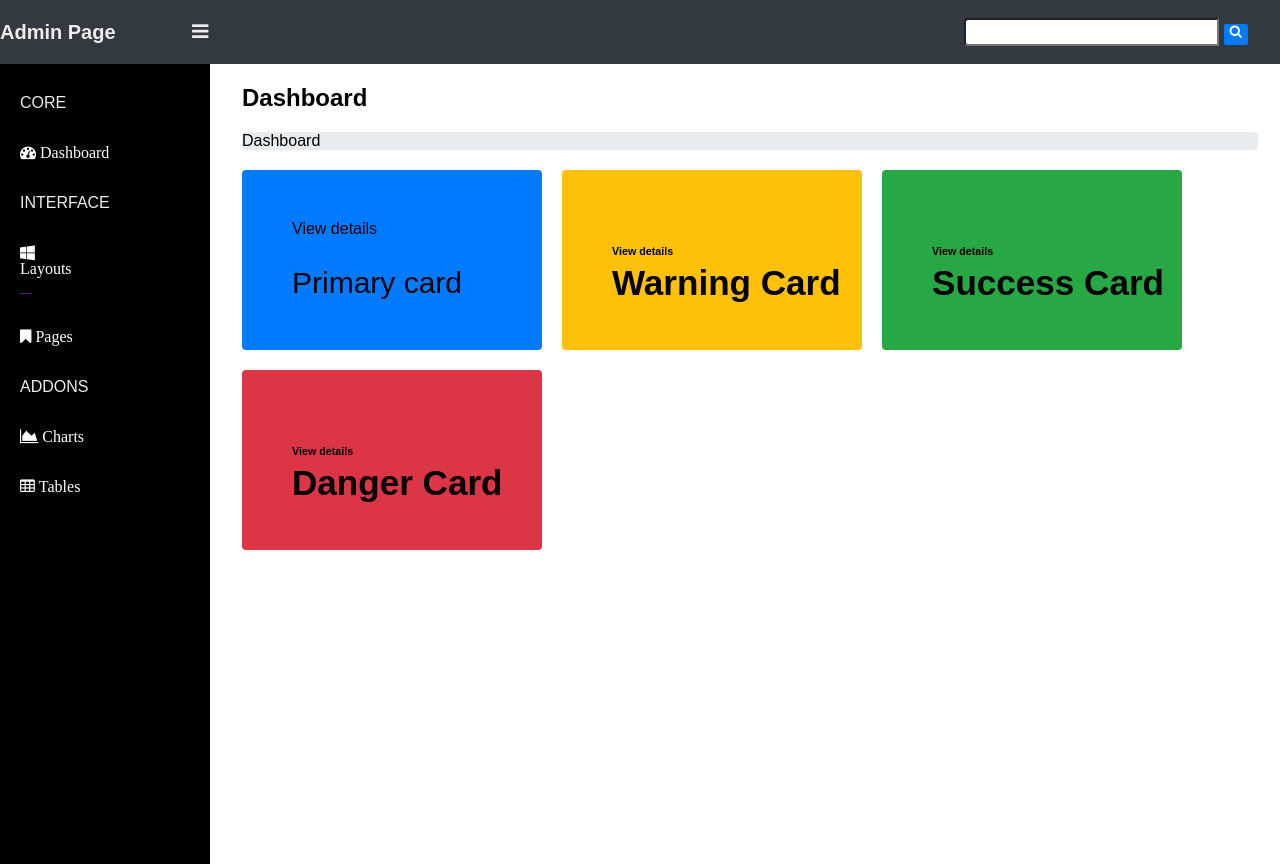
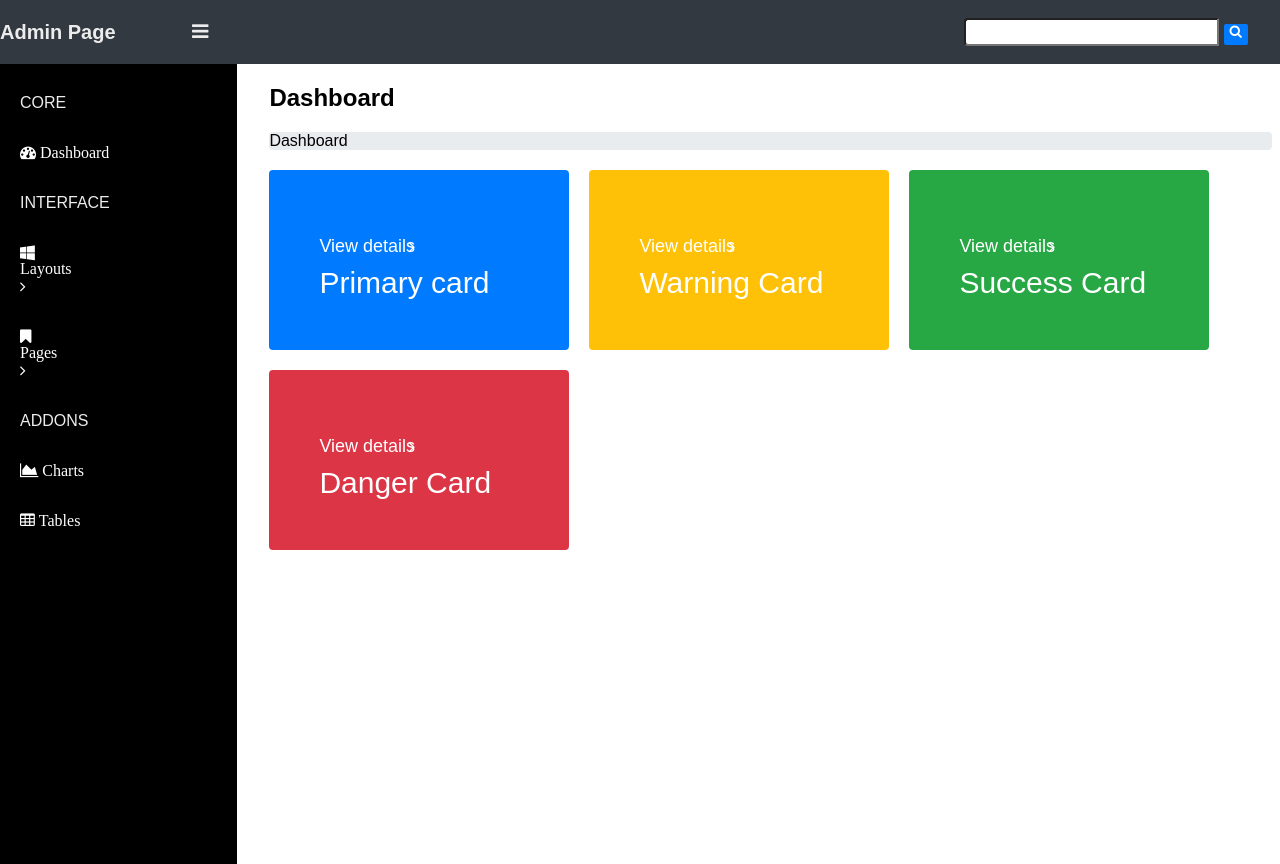
Before and after one commit to Strukturavaltas-03-Frontend-2022/css-projekt-nerszil, a plain HTML site: page index.html in a window 1280 px wide. Drawn offline with Linux system fonts and the light colour scheme.

Commit message:
modified

```diff
--- a/CSS/style.css
+++ b/CSS/style.css
@@ -68,11 +68,7 @@ body {
     justify-content: center;
     vertical-align: middle;
     top: 50%;
-
-
 }
-
-
 
 
 header label {
@@ -120,18 +116,18 @@ aside {
     color: rgb(236, 236, 236);
     width: 20%;
     background-color: black;
-    width: 210px;
+    width: 240px;
     padding: 30px 20px 20px 20px;
     float: left;
     margin: 0;
     position: relative;
     z-index: 1;
-
+    color: rgb(236, 236, 236);
 }
 
 .main__nav {
-    background-color: rgb(33, 37, 41);
-    width: 30px;
+
+    width: 40px;
 }
 
 .main__breadcrumb {
@@ -155,6 +151,7 @@ aside {
     padding: 50px;
     margin: 20px 20px 0 0;
     border-radius: 0.25rem;
+    color: white;
 
 }
 
@@ -174,6 +171,18 @@ aside {
     background-color: rgb(220, 53, 69);
 }
 
+
+.card__bottom .fa-angle-right {
+    position: absolute;
+    float: right;
+    right: 0;
+}
+
+.card__bottom>h6 {
+
+    float: left;
+}
+
 .card__top {
     font-size: 30px;
     height: 70%;
@@ -182,23 +191,21 @@ aside {
     align-items: center;
     box-sizing: border-box;
     vertical-align: middle;
-    justify-content:center;
+    justify-content: center;
     display: flex;
 
 }
 
-
-
-
-.card_bottom {
-    font-size: 180px;
+.card__bottom {
+    font-size: 18px;
     height: 30%;
+    opacity: 5;
     position: absolute;
     display: flex;
     align-items: center;
     box-sizing: border-box;
     vertical-align: middle;
-    justify-content:center;
+    justify-content: center;
     display: flex;
 
 }
@@ -216,13 +223,15 @@ li header {
     display: inline-block;
     position: relative;
     list-style: none;
-
+    box-sizing: border-box;
     margin-bottom: 2em;
     margin-right: 2em;
 }
 
 
-
+.nav__ul {
+    width: 30px;
+}
 
 
 .nav__ul li a i {
--- a/index.html
+++ b/index.html
@@ -5,8 +5,7 @@
     <meta charset="UTF-8">
     <meta http-equiv="X-UA-Compatible" content="IE=edge">
     <meta name="viewport" content="width=device-width, initial-scale=1.0">
-    <link rel="stylesheet" href="/css-projekt-nerszil/CSS/style.css">
-    <link rel="stylesheet" href="/css-projekt-nerszil/CSS/font-awesome-4.7.0/css/font-awesome.min.css">
+    <link rel="stylesheet" href="/CSS/style.css">
     <link rel="stylesheet" href="/CSS/font-awesome-4.7.0/css/font-awesome.min.css">
     <title>Document</title>
 </head>
@@ -52,7 +51,7 @@
                         <header>
                             <a href="">
                                 <i class="fa fa-windows"> Layouts</i>
-                                <i class="fa-angle-right"></i>
+                                <i class="fa fa-angle-right"></i>
                             </a>
                         </header>
                     </li>
@@ -60,6 +59,7 @@
                         <header>
                             <a href="">
                                 <i class="fa fa-bookmark"> Pages</i>
+                                <i class="fa fa-angle-right"></i>
                             </a>
                         </header>
                     </li>
@@ -99,30 +99,34 @@
                     </div>
                     <div class="card__bottom">
                         View details
+                        <i class="fa fa-angle-right"></i>
                     </div>
                 </div>
                 <div class="main__card main__card--yellow">
                     <div class="card__top">
-                        <h3>Warning Card</h3>
+                       Warning Card
                     </div>
                     <div class="card__bottom">
-                        <h6>View details</h6>
+                        View details
+                        <i class="fa fa-angle-right"></i>
                     </div>
                 </div>
                 <div class="main__card main__card--green">
                     <div class="card__top">
-                        <h3>Success Card</h3>
+                        Success Card
                     </div>
                     <div class="card__bottom">
-                        <h6>View details</h6>
+                        View details
+                        <i class="fa fa-angle-right"></i>
                     </div>
                 </div>
                 <div class="main__card main__card--red">
                     <div class="card__top">
-                        <h3>Danger Card</h3>
+                        Danger Card
                     </div>
                     <div class="card__bottom">
-                        <h6>View details</h6>
+                        View details
+                        <i class="fa fa-angle-right"></i>
                     </div>
                 </div>
             </div>
```
